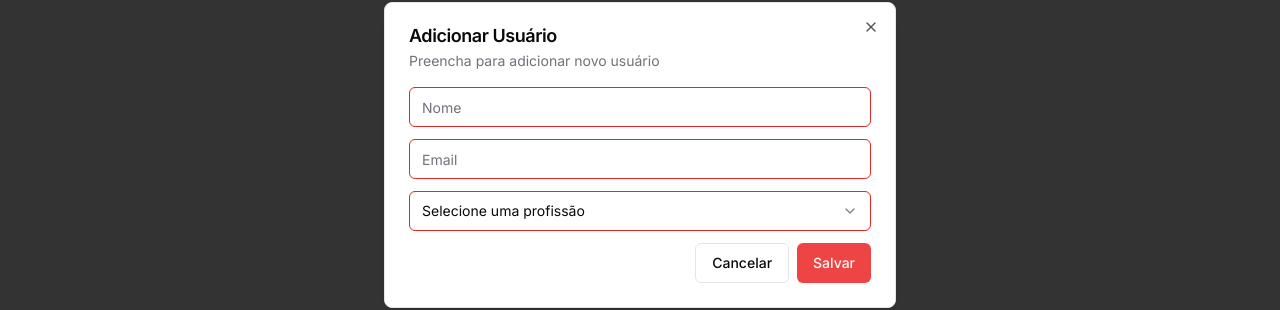
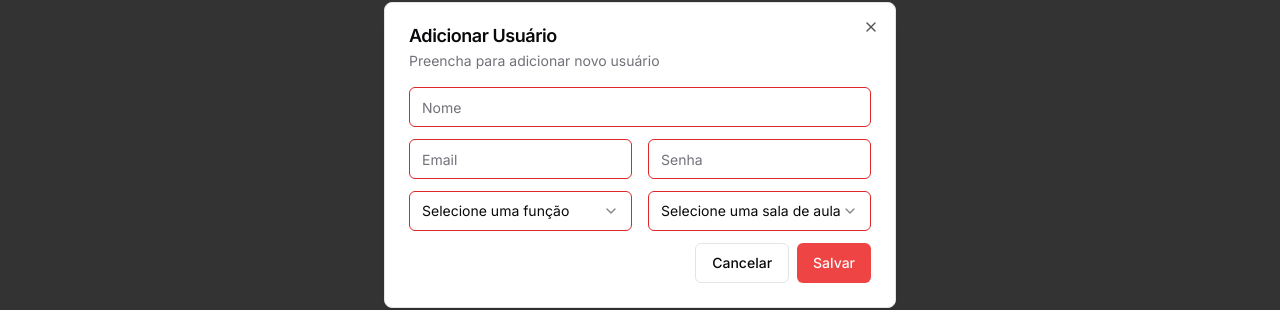
Before and after one commit to 1Edum/Merenda, a Next.js app in the folder frontend/: page /admin in a window 1280 px wide. Both pictures are taken after typing "name@example.com" into the empty fields and a click on the button "Adicionar Usuário". Shown: the part 245-555 px from the top of the page. Built offline with nearby package versions, Linux system fonts and the light colour scheme; no server answers.

Commit message:
feat: add roles in dialog-component

```diff
--- a/frontend/app/_components/table-infos/dialog-component.tsx
+++ b/frontend/app/_components/table-infos/dialog-component.tsx
@@ -7,21 +7,32 @@ import { Button } from '../ui/button';
 interface DialogComponentProps {
   addinfo: string;
   descriptioninfo: string;
-  // Aqui o onAddUser não é mais necessário, pois a lógica será interna
 }
 
 function DialogComponent({ addinfo, descriptioninfo }: DialogComponentProps) {
   const [name, setName] = useState('');
   const [email, setEmail] = useState('');
-  const [role, setRole] = useState('');
+  const [password, setPassword] = useState('');
+  const [role, setRole] = useState(''); // Para armazenar o role selecionado
+  const [classRoom, setClassRoom] = useState(''); // Para armazenar a classRoom selecionada
 
   // Função para enviar o usuário para a API
   const handleAddUser = () => {
+    // Verifica se todos os campos estão preenchidos
+    if (!name || !email || !password || !role || !classRoom) {
+      alert('Preencha todos os campos!');
+      return;
+    }
+
     const newUser = {
       name: name,
       email: email,
-      roles: [{ name: role }]  // Enviar como um array de objetos com a role
+      password: password,
+      roles: [{ name: role }],  // Role selecionada
+      classRoom: [{ name: classRoom }]  // Classe selecionada
     };
+
+    console.log('Enviando usuário:', newUser); // Log dos dados que você está enviando
 
     fetch('http://localhost/user/inserir', {
       method: 'POST',
@@ -31,6 +42,7 @@ function DialogComponent({ addinfo, descriptioninfo }: DialogComponentProps) {
       body: JSON.stringify(newUser),
     })
       .then((response) => {
+        console.log('Response status:', response.status); // Log da resposta do servidor
         if (response.ok) {
           return response.json();
         } else {
@@ -38,11 +50,13 @@ function DialogComponent({ addinfo, descriptioninfo }: DialogComponentProps) {
         }
       })
       .then((data) => {
-        // Aqui você pode tratar o sucesso, talvez limpando os campos
         console.log('Usuário adicionado com sucesso:', data);
+        // Limpa os campos após o sucesso
         setName('');
         setEmail('');
+        setPassword('');
         setRole('');
+        setClassRoom('');
       })
       .catch((error) => {
         console.error('Erro ao adicionar usuário:', error);
@@ -61,10 +75,17 @@ function DialogComponent({ addinfo, descriptioninfo }: DialogComponentProps) {
         </DialogHeader>
         <form className="space-y-3">
           <Input placeholder="Nome" value={name} onChange={(e) => setName(e.target.value)} />
+          <section className='flex gap-x-4'>
             <Input placeholder="Email" value={email} onChange={(e) => setEmail(e.target.value)} />
+            <Input placeholder="Senha" type="password" value={password} onChange={(e) => setPassword(e.target.value)} />
+          </section>
+
+          {/* Select para Role */}
+          <section className='flex gap-x-4'>
+
             <Select onValueChange={setRole}>
               <SelectTrigger>
-              <SelectValue placeholder="Selecione uma profissão" />
+                <SelectValue placeholder="Selecione uma função" />
               </SelectTrigger>
               <SelectContent>
                 <SelectItem value="Estudante">Estudante</SelectItem>
@@ -72,6 +93,21 @@ function DialogComponent({ addinfo, descriptioninfo }: DialogComponentProps) {
                 <SelectItem value="Administrador">Administrador</SelectItem>
               </SelectContent>
             </Select>
+
+            {/* Select para ClassRoom */}
+            <Select onValueChange={setClassRoom}>
+              <SelectTrigger>
+                <SelectValue placeholder="Selecione uma sala de aula" />
+              </SelectTrigger>
+              <SelectContent>
+                <SelectItem value="1 Ano A">1 Ano A</SelectItem>
+                <SelectItem value="2 Ano B">2 Ano B</SelectItem>
+                <SelectItem value="3 Ano C">3 Ano C</SelectItem>
+              </SelectContent>
+            </Select>
+
+          </section>
+
           <DialogFooter>
             <Button variant={"outline"}>Cancelar</Button>
             <Button variant={"destructive"} onClick={handleAddUser}>Salvar</Button>
```
Lines whose indentation alone changed are shown as unchanged.
